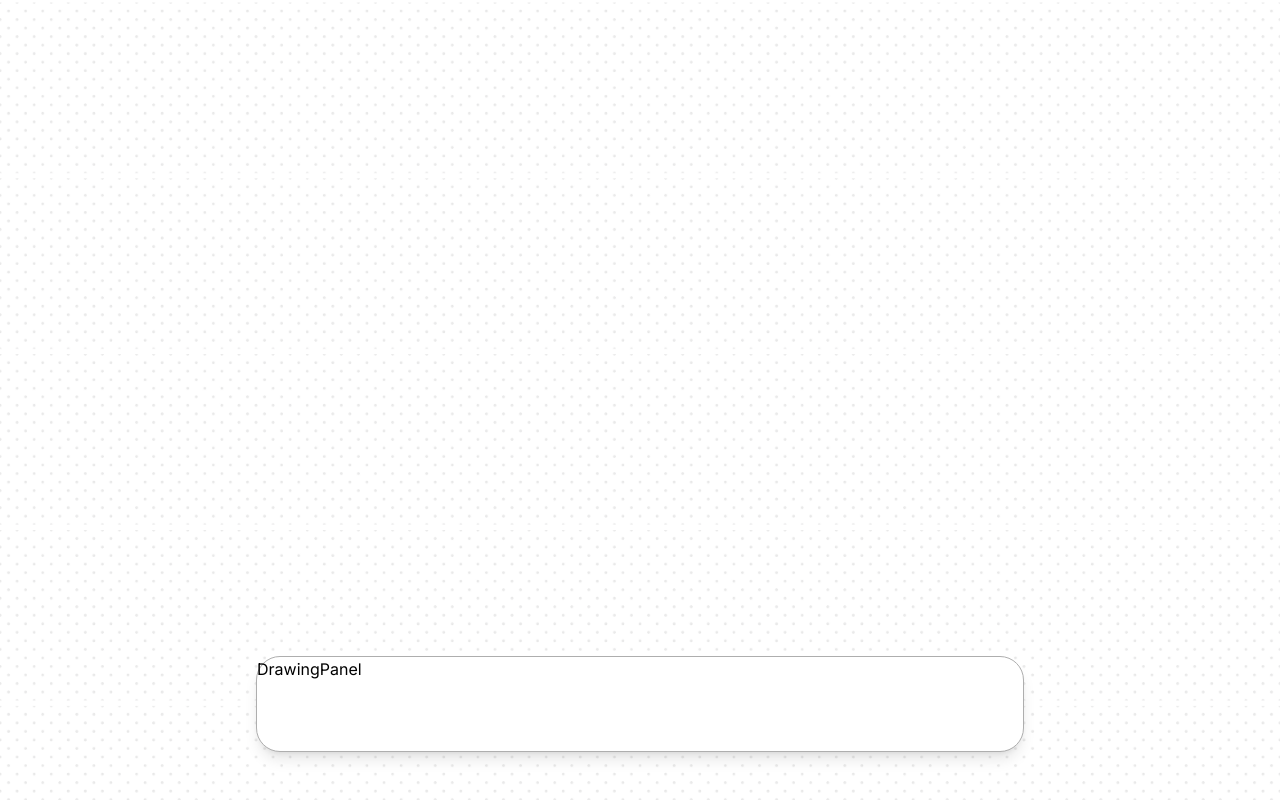
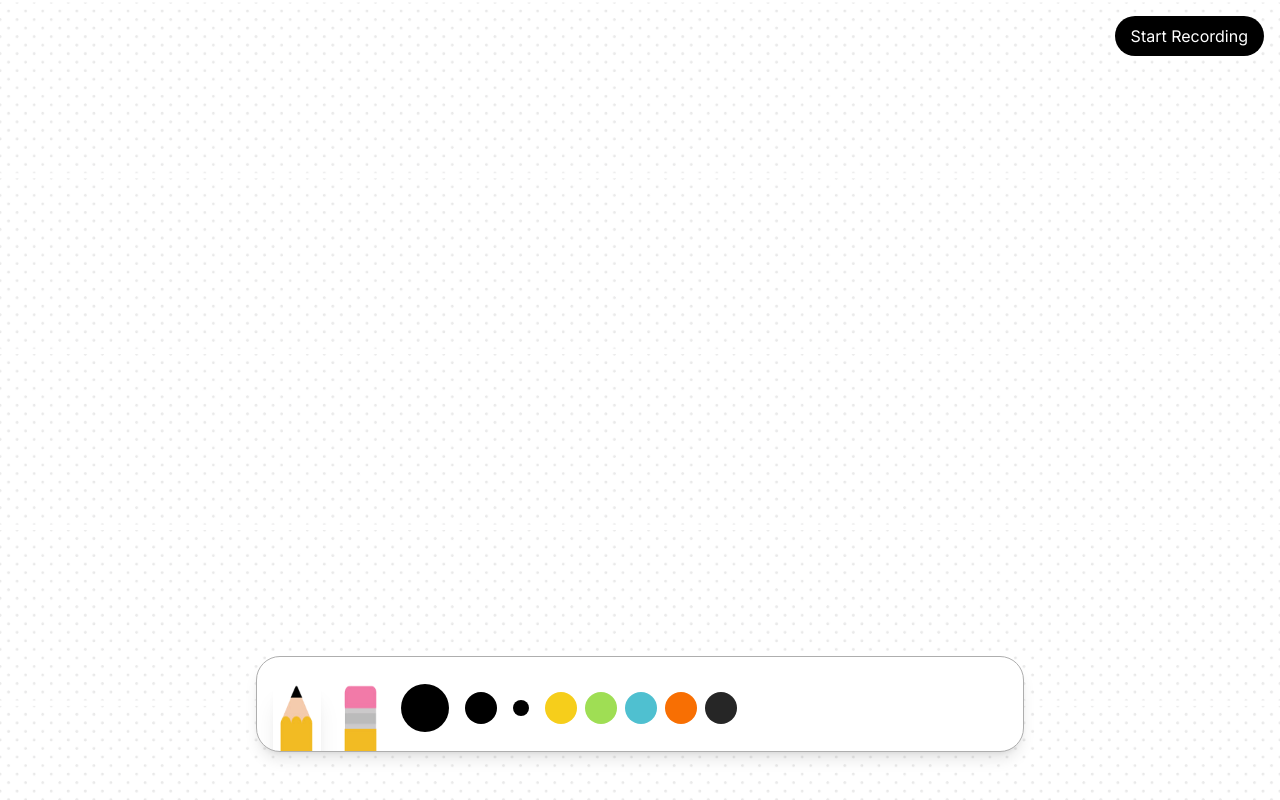
Before and after one commit to Keshav-Aneja/SchoolMe, a Next.js app: page /sketchpad in a window 1280 px wide. Built offline with nearby package versions, Linux system fonts and the light colour scheme.

Commit message:
feat: Data structuring for sending stroke info

```diff
--- a/src/app/sketchpad/page.tsx
+++ b/src/app/sketchpad/page.tsx
@@ -1,6 +1,7 @@
 "use client";
 import React, { useRef, useEffect, useState } from "react";
 import DrawingPanel from "@/components/DrawingPanel";
+import { start } from "repl";
 const SketchPad = () => {
   const canvasRef = useRef(null);
   const activeColor = "#000000";
@@ -8,6 +9,15 @@ const SketchPad = () => {
   const [activeBg, setActiveBg] = useState("#000000");
   const [pos, setPos] = useState({ lastX: 0, lastY: 0 });
   const [isDrawing, setIsDrawing] = useState(false);
+  const [startRecording, setStartRecording] = useState<any>(null);
+  const [color, setSelectedColor] = useState("#262626");
+  const [strokeSize, setStrokeSize] = useState(5);
+  const [startTime, setStartTime] = useState(0);
+  const [endTime, setEndTime] = useState(0);
+  const [positionArray, setPositionArray] = useState<any>([]);
+  const [strokeData, setStrokeData] = useState<any>({});
+  const [isRecording, setIsRecording] = useState(false);
+  const [sessionCanvasDetails, setSessionCanvasDetails] = useState<any>([]);
   //   const canvas: any = canvasRef.current;
   //   const ctx = canvas?.getContext("2d");
   //   const draw = (ctx: any, xpos: number, ypos: number) => {
@@ -36,24 +46,23 @@ const SketchPad = () => {
     ctx.lineTo(x, y);
     ctx.lineJoin = "round";
     ctx.lineCap = "round";
-    ctx.lineWidth = 5; //lineThickness;
+    ctx.lineWidth = strokeSize; //lineThickness;
     ctx.stroke();
     setPos({ lastX: x, lastY: y });
+    setPositionArray((prevPos: any) => [...prevPos, [x, y]]);
     // lastX = x;
     // lastY = y;
   }
   function draw(e: any, canvas: any, ctx: any) {
     motion(e, canvas, ctx);
     //   ctx.strokeStyle = activeColorItem.getAttribute("data-key");
-    ctx.strokeStyle = "#000000"; //activeColor;
+    ctx.strokeStyle = color; //activeColor;
   }
   function erase(e: any, ctx: any, canvas: any) {
     motion(e, canvas, ctx);
     ctx.strokeStyle = activeBg;
   }
   function paint(e: any, ctx: any) {
-    //   canvas.style.backgroundColor = activeColor;
-    //   activeBackground = activeColor;
     ctx.fillStyle = activeColor;
     setActiveBg(activeColor);
     ctx.beginPath();
@@ -65,51 +74,76 @@ const SketchPad = () => {
     const canvas: any = canvasRef.current;
     const ctx = canvas?.getContext("2d");
     ctxRef.current = ctx;
-    // Our first draw
-    // draw(context, 100, 100); // Initial draw at position (100, 100)
   }, []);
 
-  //   const handleMouseDown = (event: any) => {
-  //     isDrawing.current = true;
-  //     handleMouseMove(event);
-  //   };
-
-  //   const handleMouseMove = (event: any) => {
-  //     const canvas: any = canvasRef.current;
-  //     const context = canvas?.getContext("2d");
-  //     if (context && isDrawing.current) {
-  //       const rect = canvas.getBoundingClientRect();
-  //       const xpos = event.clientX - rect.left;
-  //       const ypos = event.clientY - rect.top;
-  //       draw(context, xpos, ypos);
-  //     }
-  //   };
-
-  //   const handleMouseUp = () => {
-  //     isDrawing.current = false;
-  //   };
   const handleMouseDown = (e: any) => {
     setIsDrawing(true);
     const { x, y } = getMousePos(e, canvasRef.current);
     setPos({ lastX: x, lastY: y });
+    if (isRecording) {
+      const curr_click_time = new Date();
+      const diff = curr_click_time.getTime() - startRecording;
+      setStartTime(diff);
+    }
   };
   const handleMouseMove = (e: any) => {
     if (isDrawing) draw(e, canvasRef.current, ctxRef.current);
   };
-  //   canvas.addEventListener("mouseup", () => (isDrawing = false));
+  useEffect(() => {
+    console.log(strokeData);
+  }, [strokeData]);
+  const handleStartStopRecording = () => {
+    if (!isRecording) {
+      const curr_time = new Date();
+      setIsRecording(true);
+      setStartRecording(curr_time.getTime());
+    } else {
+      setIsRecording(false);
+    }
+  };
+  const handleMouseUp = () => {
+    setIsDrawing(false);
+    if (isRecording) {
+      const curr_click_up_time = new Date();
+      const diff = curr_click_up_time.getTime() - startRecording;
+      setEndTime(diff);
+      setStrokeData({
+        strokeColor: color,
+        strokeSize: strokeSize,
+        startTime,
+        diff,
+        positionArray,
+      });
+    }
+  };
   return (
     <div
       className="canvas-rect w-screen h-screen relative"
       onMouseDown={handleMouseDown}
       onMouseMove={handleMouseMove}
-      onMouseUp={() => setIsDrawing(false)}
+      onMouseUp={handleMouseUp}
     >
+      <button
+        type="button"
+        className="px-4 py-2 bg-black  text-white rounded-full absolute top-4 right-4"
+        onClick={handleStartStopRecording}
+      >
+        {startRecording ? "Stop Recording" : "Start Recording"}
+      </button>
       <canvas
         ref={canvasRef}
         width={window.innerWidth}
         height={window.innerHeight}
       />
-      <DrawingPanel />
+      <DrawingPanel
+        setColor={setSelectedColor}
+        setStrokeSize={setStrokeSize}
+        setStart={setStartTime}
+        setEnd={setEndTime}
+        setPositions={setPositionArray}
+        setIsDrawing={setIsDrawing}
+        isDrawing={isDrawing}
+      />
     </div>
   );
 };
--- a/src/components/DrawingPanel.tsx
+++ b/src/components/DrawingPanel.tsx
@@ -1,11 +1,68 @@
 import React from "react";
-
-const DrawingPanel = () => {
+import Image from "next/image";
+interface Props {
+  setColor: React.Dispatch<React.SetStateAction<string>>;
+  setStrokeSize: React.Dispatch<React.SetStateAction<number>>;
+  setStart: React.Dispatch<React.SetStateAction<number>>;
+  setEnd: React.Dispatch<React.SetStateAction<number>>;
+  setPositions: any;
+  setIsDrawing: any;
+  isDrawing: boolean;
+}
+const DrawingPanel = ({
+  setColor,
+  setStrokeSize,
+  setStart,
+  setEnd,
+  setPositions,
+  setIsDrawing,
+  isDrawing,
+}: Props) => {
   return (
-    <div className="w-[60%] h-24 rounded-3xl border-[1px] border-[#aeaeae] shadow-lg absolute bottom-12 left-1/2 -translate-x-1/2 bg-white">
-      DrawingPanel
+    <div className="w-[60%] h-24 rounded-3xl border-[1px] border-[#aeaeae] shadow-lg absolute bottom-12 left-1/2 -translate-x-1/2 bg-white overflow-hidden px-4 pt-2 flex gap-4">
+      <Image
+        src="/pencil.png"
+        alt="pencil"
+        width={200}
+        height={200}
+        className="h-24 w-12 translate-y-4 hover:translate-y-0 transition-all duration-100 ease-linear hover:scale-110 shadow-xl"
+        onClick={() => setIsDrawing(!isDrawing)}
+      />
+      <Image
+        src="/eraser.png"
+        alt="pencil"
+        width={200}
+        height={200}
+        className="h-24 w-12 translate-y-4 hover:translate-y-0 transition-all duration-100 ease-linear hover:scale-110"
+      />
+      <div className="stroke-panel flex gap-4 items-center h-full">
+        <div
+          className="w-12 aspect-square bg-black rounded-full"
+          onClick={() => setStrokeSize(20)}
+        ></div>
+        <div
+          className="w-8 aspect-square bg-black rounded-full"
+          onClick={() => setStrokeSize(10)}
+        ></div>
+        <div
+          className="w-4 aspect-square bg-black rounded-full"
+          onClick={() => setStrokeSize(5)}
+        ></div>
+      </div>
+      <div className="Color-Palette flex gap-2 items-center h-full">
+        {colors.map((color, i) => (
+          <div
+            className="w-8 aspect-square rounded-full"
+            key={i}
+            style={{ background: color }}
+            onClick={() => setColor(color)}
+          ></div>
+        ))}
+      </div>
     </div>
   );
 };
 
 export default DrawingPanel;
+
+const colors = ["#f6ce1b", "#9fde54", "#4fc0d0", "#f86f03", "#262626"];
```
